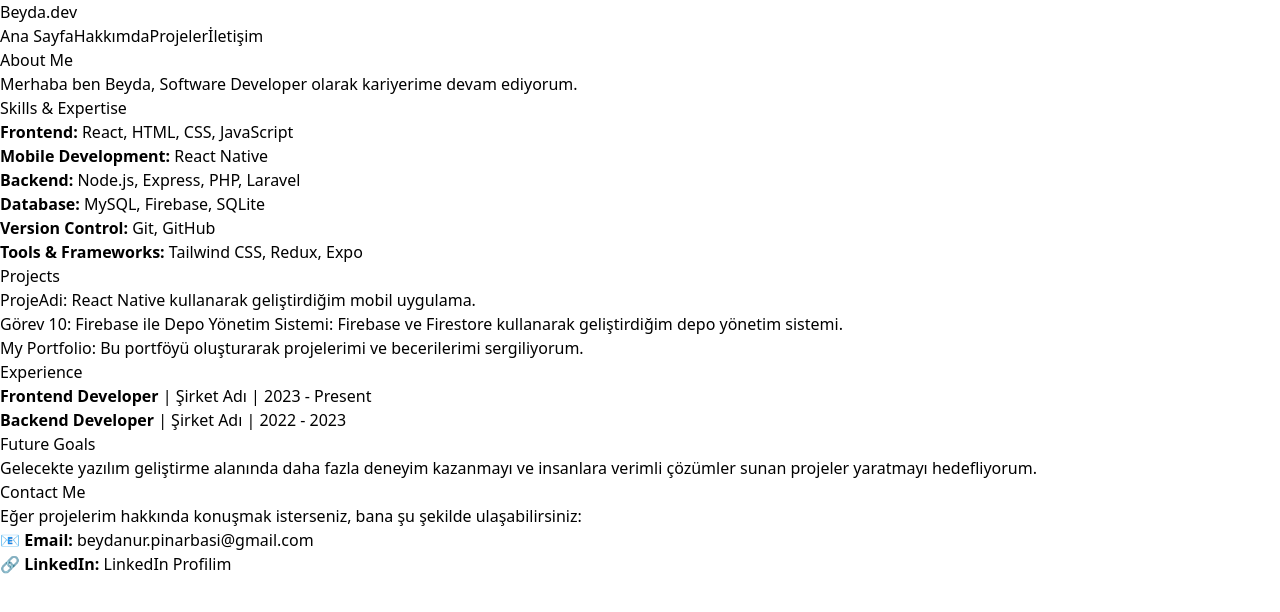
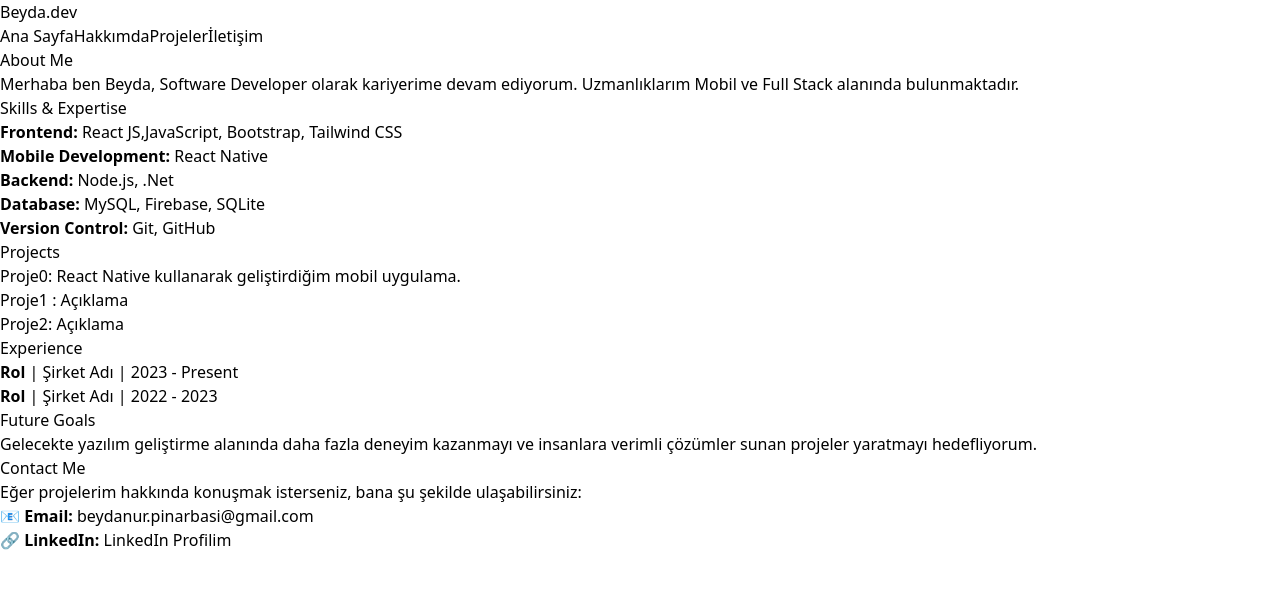
Before and after one commit to BeydaNurPinarbasi/my-portfolio, a Next.js app: page /about in a window 1280 px wide. Shown: the top 612 px of the page. Built offline with nearby package versions, Linux system fonts and the light colour scheme.

Commit message:
About page update

```diff
--- a/src/app/about/page.tsx
+++ b/src/app/about/page.tsx
@@ -6,30 +6,29 @@ const About: React.FC = () => {
       <div className="max-w-6xl mx-auto text-center">
         <h2 className="text-4xl font-bold text-gray-800 mb-6">About Me</h2>
         <p className="text-lg text-gray-700 mb-8">
-          Merhaba ben Beyda, Software Developer olarak kariyerime devam ediyorum.
+          Merhaba ben Beyda, Software Developer olarak kariyerime devam ediyorum. Uzmanlıklarım Mobil ve Full Stack alanında bulunmaktadır.
         </p>
 
         <h3 className="text-3xl font-semibold text-gray-800 mb-4">Skills & Expertise</h3>
         <ul className="list-disc list-inside text-gray-700 mb-8">
-          <li><strong>Frontend:</strong> React, HTML, CSS, JavaScript</li>
+          <li><strong>Frontend:</strong> React JS,JavaScript, Bootstrap, Tailwind CSS</li>
           <li><strong>Mobile Development:</strong> React Native</li>
-          <li><strong>Backend:</strong> Node.js, Express, PHP, Laravel</li>
+          <li><strong>Backend:</strong> Node.js, .Net</li>
           <li><strong>Database:</strong> MySQL, Firebase, SQLite</li>
           <li><strong>Version Control:</strong> Git, GitHub</li>
-          <li><strong>Tools & Frameworks:</strong> Tailwind CSS, Redux, Expo</li>
         </ul>
 
         <h3 className="text-3xl font-semibold text-gray-800 mb-4">Projects</h3>
         <ul className="text-gray-700 mb-8">
-          <li><a href="#" className="text-blue-500">ProjeAdi</a>: React Native kullanarak geliştirdiğim mobil uygulama.</li>
-          <li><a href="#" className="text-blue-500">Görev 10: Firebase ile Depo Yönetim Sistemi</a>: Firebase ve Firestore kullanarak geliştirdiğim depo yönetim sistemi.</li>
-          <li><a href="#" className="text-blue-500">My Portfolio</a>: Bu portföyü oluşturarak projelerimi ve becerilerimi sergiliyorum.</li>
+          <li><a href="#" className="text-blue-500">Proje0</a>: React Native kullanarak geliştirdiğim mobil uygulama.</li>
+          <li><a href="#" className="text-blue-500">Proje1 </a>: Açıklama</li>
+          <li><a href="#" className="text-blue-500">Proje2</a>: Açıklama</li>
         </ul>
 
         <h3 className="text-3xl font-semibold text-gray-800 mb-4">Experience</h3>
         <ul className="text-gray-700 mb-8">
-          <li><strong>Frontend Developer</strong> | Şirket Adı | 2023 - Present</li>
-          <li><strong>Backend Developer</strong> | Şirket Adı | 2022 - 2023</li>
+          <li><strong>Rol</strong> | Şirket Adı | 2023 - Present</li>
+          <li><strong>Rol</strong> | Şirket Adı | 2022 - 2023</li>
         </ul>
 
         <h3 className="text-3xl font-semibold text-gray-800 mb-4">Future Goals</h3>
@@ -43,7 +42,7 @@ const About: React.FC = () => {
         </p>
         <p className="text-lg text-gray-700">
           📧 <strong>Email:</strong> beydanur.pinarbasi@gmail.com <br />
-          🔗 <strong>LinkedIn:</strong> <a href="#" className="text-blue-500">LinkedIn Profilim</a>
+          🔗 <strong>LinkedIn:</strong> <a href="https://www.linkedin.com/in/beyda-nur-p%C4%B1narba%C5%9F%C4%B1/" className="text-blue-500">LinkedIn Profilim</a>
         </p>
       </div>
     </section>
```
